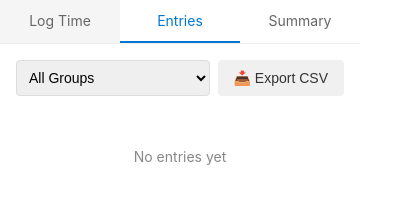
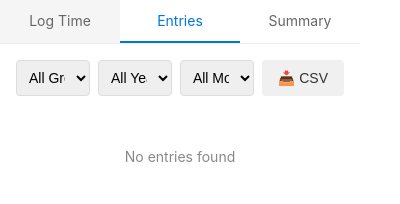
Before and after one commit to Chemical-Biology-STP/time_tracker, a browser extension: page chrome_extension/popup.html in a window 400 px wide. Both pictures are taken after a click on the element "Entries". Drawn offline with Linux system fonts and the light colour scheme.

Commit message:
feat: add year and month filters to entries and summary views

```diff
--- a/chrome_extension/popup.html
+++ b/chrome_extension/popup.html
@@ -259,7 +259,13 @@
       <select id="entriesGroupFilter">
         <option value="">All Groups</option>
       </select>
-      <button class="btn-secondary" id="exportBtn">📥 Export CSV</button>
+      <select id="entriesYearFilter">
+        <option value="">All Years</option>
+      </select>
+      <select id="entriesMonthFilter">
+        <option value="">All Months</option>
+      </select>
+      <button class="btn-secondary" id="exportBtn">📥 CSV</button>
     </div>
 
     <div class="entries-list" id="entriesList">
@@ -272,6 +278,12 @@
     <div class="filter-row">
       <select id="summaryGroupFilter">
         <option value="">All Groups</option>
+      </select>
+      <select id="summaryYearFilter">
+        <option value="">All Years</option>
+      </select>
+      <select id="summaryMonthFilter">
+        <option value="">All Months</option>
       </select>
     </div>
 
--- a/chrome_extension/popup.js
+++ b/chrome_extension/popup.js
@@ -19,7 +19,11 @@ document.addEventListener('DOMContentLoaded', async () => {
   document.getElementById('settingsBtn').addEventListener('click', openSettings);
   document.getElementById('exportBtn').addEventListener('click', exportCSV);
   document.getElementById('entriesGroupFilter').addEventListener('change', loadEntries);
+  document.getElementById('entriesYearFilter').addEventListener('change', loadEntries);
+  document.getElementById('entriesMonthFilter').addEventListener('change', loadEntries);
   document.getElementById('summaryGroupFilter').addEventListener('change', loadSummary);
+  document.getElementById('summaryYearFilter').addEventListener('change', loadSummary);
+  document.getElementById('summaryMonthFilter').addEventListener('change', loadSummary);
 });
 
 function initializeTabs() {
@@ -77,6 +81,7 @@ function initializeEntriesPanel() {
     filter.appendChild(option);
   });
 
+  populateDateFilters('entries');
   loadEntries();
 }
 
@@ -91,15 +96,72 @@ function initializeSummaryPanel() {
     filter.appendChild(option);
   });
 
+  populateDateFilters('summary');
   loadSummary();
+}
+
+async function populateDateFilters(prefix) {
+  const entries = await Storage.getEntries();
+
+  // Get unique years and months from entries
+  const years = new Set();
+  entries.forEach(e => {
+    if (e.date) {
+      years.add(e.date.substring(0, 4));
+    }
+  });
+
+  // Populate year filter
+  const yearFilter = document.getElementById(`${prefix}YearFilter`);
+  yearFilter.innerHTML = '<option value="">All Years</option>';
+  Array.from(years).sort().reverse().forEach(year => {
+    const option = document.createElement('option');
+    option.value = year;
+    option.textContent = year;
+    yearFilter.appendChild(option);
+  });
+
+  // Populate month filter
+  const monthFilter = document.getElementById(`${prefix}MonthFilter`);
+  monthFilter.innerHTML = '<option value="">All Months</option>';
+  const months = [
+    { value: '01', label: 'January' },
+    { value: '02', label: 'February' },
+    { value: '03', label: 'March' },
+    { value: '04', label: 'April' },
+    { value: '05', label: 'May' },
+    { value: '06', label: 'June' },
+    { value: '07', label: 'July' },
+    { value: '08', label: 'August' },
+    { value: '09', label: 'September' },
+    { value: '10', label: 'October' },
+    { value: '11', label: 'November' },
+    { value: '12', label: 'December' }
+  ];
+  months.forEach(m => {
+    const option = document.createElement('option');
+    option.value = m.value;
+    option.textContent = m.label;
+    monthFilter.appendChild(option);
+  });
 }
 
 async function loadEntries() {
   const groupId = document.getElementById('entriesGroupFilter').value;
+  const year = document.getElementById('entriesYearFilter').value;
+  const month = document.getElementById('entriesMonthFilter').value;
   let entries = await Storage.getEntries();
 
   if (groupId) {
     entries = entries.filter(e => e.groupId === parseInt(groupId));
+  }
+
+  if (year) {
+    entries = entries.filter(e => e.date && e.date.startsWith(year));
+  }
+
+  if (month) {
+    entries = entries.filter(e => e.date && e.date.substring(5, 7) === month);
   }
 
   // Sort by date descending
@@ -108,7 +170,7 @@ async function loadEntries() {
   const container = document.getElementById('entriesList');
 
   if (entries.length === 0) {
-    container.innerHTML = '<div class="empty-state">No entries yet</div>';
+    container.innerHTML = '<div class="empty-state">No entries found</div>';
     return;
   }
 
@@ -132,14 +194,32 @@ async function loadEntries() {
 
 async function loadSummary() {
   const groupId = document.getElementById('summaryGroupFilter').value;
-  const summary = await Storage.getSummary(groupId ? parseInt(groupId) : null);
+  const year = document.getElementById('summaryYearFilter').value;
+  const month = document.getElementById('summaryMonthFilter').value;
 
-  document.getElementById('totalHours').textContent = summary.totalHours.toFixed(1);
-  document.getElementById('totalEntries').textContent = summary.totalEntries;
+  let entries = await Storage.getEntries();
+
+  if (groupId) {
+    entries = entries.filter(e => e.groupId === parseInt(groupId));
+  }
+
+  if (year) {
+    entries = entries.filter(e => e.date && e.date.startsWith(year));
+  }
+
+  if (month) {
+    entries = entries.filter(e => e.date && e.date.substring(5, 7) === month);
+  }
+
+  const totalHours = entries.reduce((sum, e) => sum + e.totalHours, 0);
+  const totalEntries = entries.length;
+
+  document.getElementById('totalHours').textContent = totalHours.toFixed(1);
+  document.getElementById('totalEntries').textContent = totalEntries;
 
   // Calculate pay
   const hourlyRate = settings.hourlyRate || 107.93;
-  const totalPay = summary.totalHours * hourlyRate;
+  const totalPay = totalHours * hourlyRate;
   document.getElementById('totalPay').textContent = '£' + totalPay.toFixed(2);
 }
 
```
